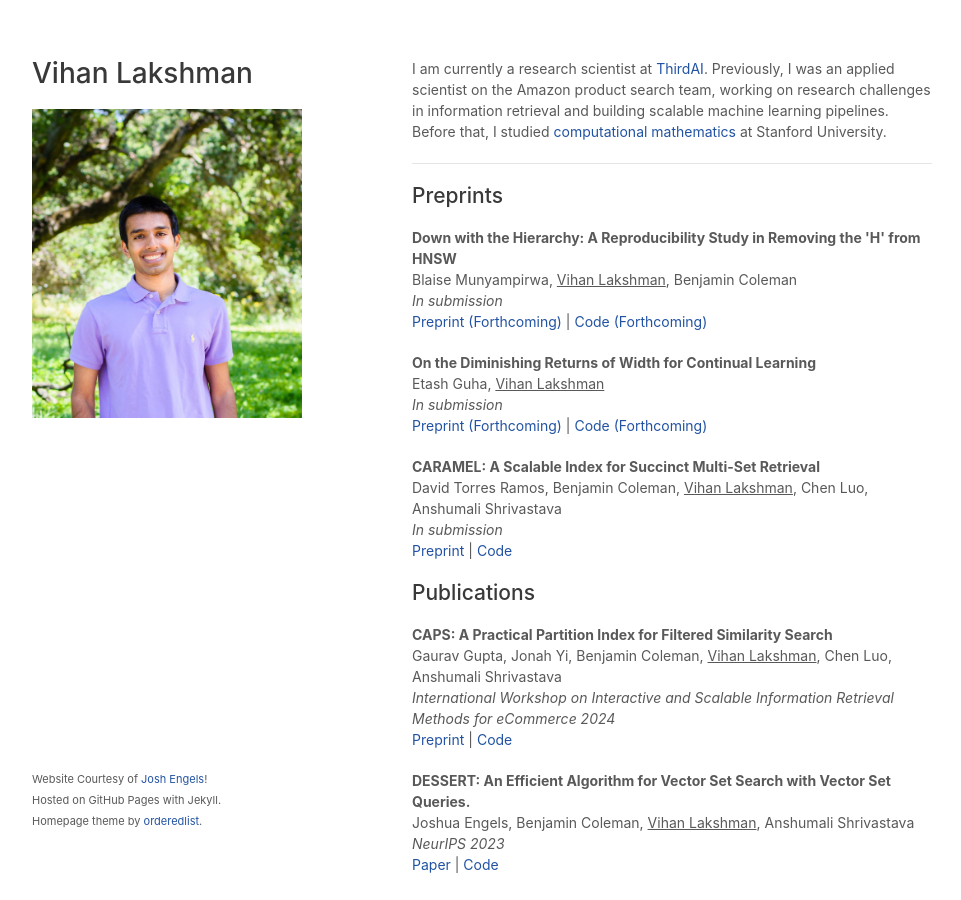
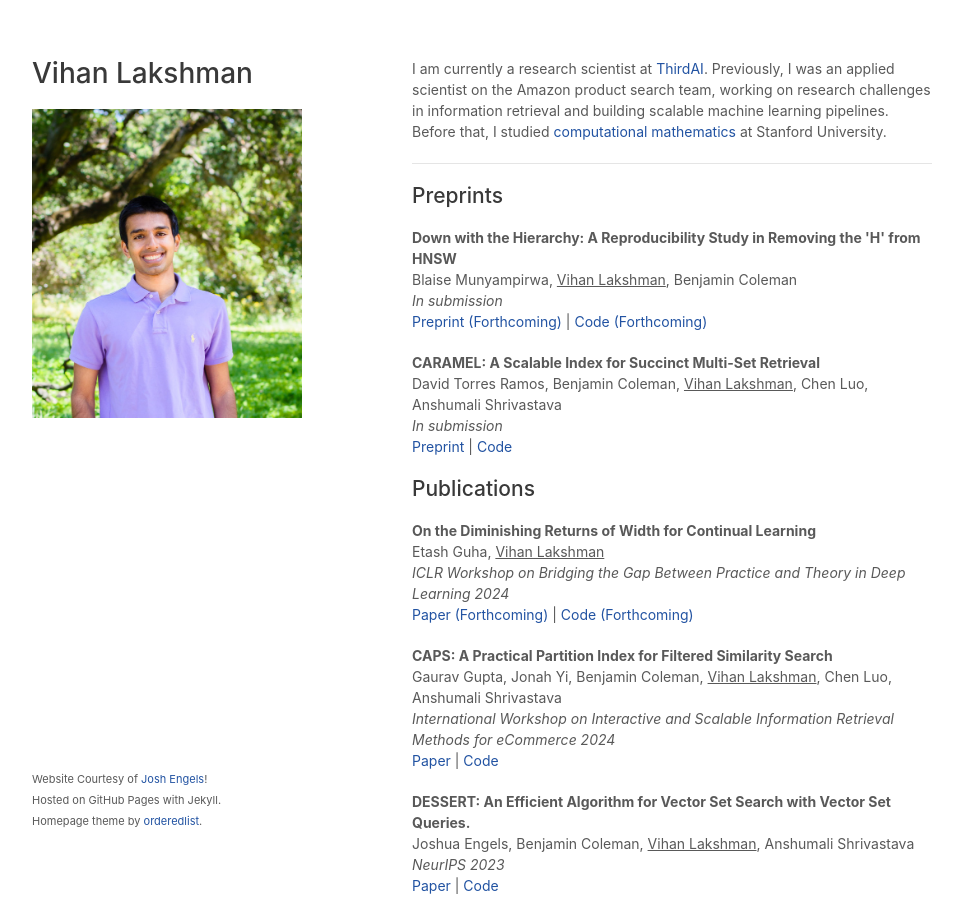
Before and after one commit to vihan-lakshman/vihan-lakshman.github.io, a Jekyll site: the page built from index.html, in a window 1280 px wide and 900 px high. Shown: the whole window, without its empty margins (158-1119 px from the left). Built offline with Jekyll 4.4.1, drawn with Linux system fonts in a browser that asks for light colours; a style sheet for code colours, icons or effects is not loaded.

Commit message:
Update publications

```diff
--- a/index.html
+++ b/index.html
@@ -58,14 +58,6 @@
         <a href="">Preprint (Forthcoming)</a> |
         <a href="">Code (Forthcoming)</a>
       </p>
-
-      <p>
-        <b>On the Diminishing Returns of Width for Continual Learning</b> <br>
-        Etash Guha, <u>Vihan Lakshman</u><br>
-        <i>In submission</i><br>
-        <a href="">Preprint (Forthcoming)</a> |
-        <a href="">Code (Forthcoming)</a>
-      </p>
       <p>
         <b>CARAMEL: A Scalable Index for Succinct Multi-Set Retrieval </b><br>
         David Torres Ramos, Benjamin Coleman, <u>Vihan Lakshman</u>, Chen Luo, Anshumali Shrivastava<br>
@@ -76,12 +68,20 @@
       <h2>Publications</h2>
 
       <p>
-        <b>CAPS: A Practical Partition Index for Filtered Similarity Search</b> <br>
-        Gaurav Gupta, Jonah Yi, Benjamin Coleman, <u>Vihan Lakshman</u>, Chen Luo, Anshumali Shrivastava<br>
-        <i>International Workshop on Interactive and Scalable Information Retrieval Methods for
-          eCommerce 2024</i><br>
-        <a href="https://arxiv.org/pdf/2308.15014v1.pdf">Preprint</a> |
-        <a href="https://github.com/gaurav16gupta/constrainedANN">Code</a>
+      <p>
+        <b>On the Diminishing Returns of Width for Continual Learning</b> <br>
+        Etash Guha, <u>Vihan Lakshman</u><br>
+        <i>ICLR Workshop on Bridging the Gap Between Practice and Theory in Deep Learning 2024</i><br>
+        <a href="">Paper (Forthcoming)</a> |
+        <a href="">Code (Forthcoming)</a>
+      </p>
+
+      <b>CAPS: A Practical Partition Index for Filtered Similarity Search</b> <br>
+      Gaurav Gupta, Jonah Yi, Benjamin Coleman, <u>Vihan Lakshman</u>, Chen Luo, Anshumali Shrivastava<br>
+      <i>International Workshop on Interactive and Scalable Information Retrieval Methods for
+        eCommerce 2024</i><br>
+      <a href="https://arxiv.org/pdf/2308.15014v1.pdf">Paper</a> |
+      <a href="https://github.com/gaurav16gupta/constrainedANN">Code</a>
       </p>
       <p>
         <b>DESSERT: An Efficient Algorithm for Vector Set Search with Vector Set Queries.</b> <br>
```
